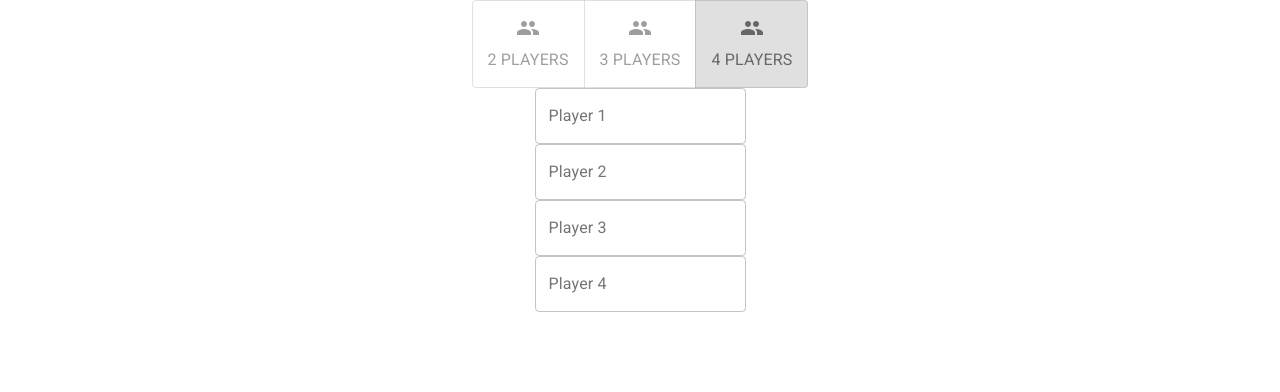
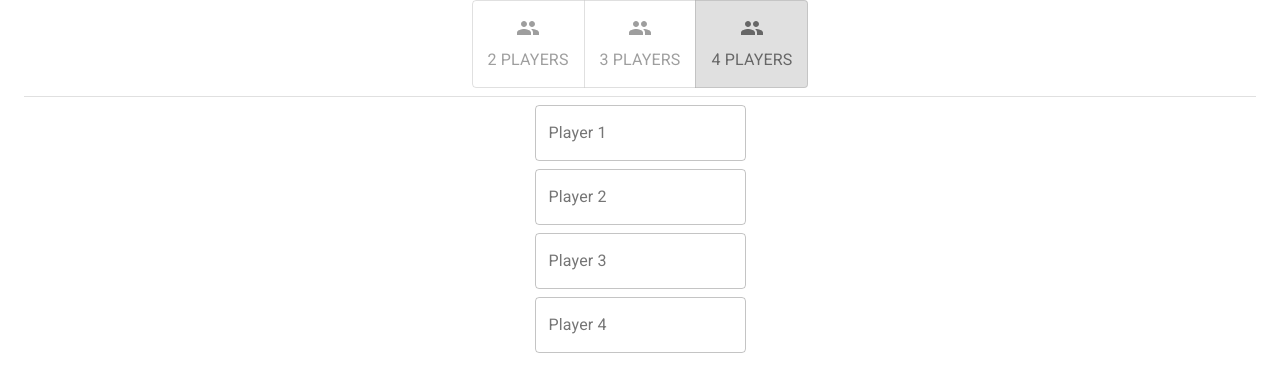
Before and after one commit to doms99/bela-block, a React (Create React App) app: page / in a window 1280 px wide. Shown: the top 392 px of the page. Built offline with nearby package versions, Linux system fonts and the light colour scheme.

Commit message:
added name fields and player count select

```diff
--- a/src/components/setup/PlayersSetup.tsx
+++ b/src/components/setup/PlayersSetup.tsx
@@ -1,17 +1,26 @@
 import { ToggleButton, ToggleButtonGroup } from '@material-ui/lab';
 import React, { useState } from 'react';
 import PeopleIcon from '@material-ui/icons/People';
-import { TextField, Typography } from '@material-ui/core';
+import { Container, Divider, TextField, Typography } from '@material-ui/core';
+import "../../styles/Setup.css";
+import { CSSProperties } from '@material-ui/styles';
+
+const verticalFlex: CSSProperties= {
+  display:' flex',
+  flexDirection: 'column',
+  alignItems: 'center'
+}
 
 const PlayersSetup = () => {
   const [playerCount, setPlayerCount] = useState<number | null>(4);
+  const [players, setPlayers] = useState<string[]>([]);
 
   const handleAlignment = (event: React.MouseEvent<HTMLElement>, newAlignment: number | null) => {
     setPlayerCount(newAlignment);
   };
 
   return (
-    <div style={{width: '100%', display: 'flex', flexDirection: 'column', alignItems: 'center'}}>
+    <Container style={verticalFlex}>
       <ToggleButtonGroup
         size="large"
         value={playerCount}
@@ -38,12 +47,14 @@ const PlayersSetup = () => {
           </div>
         </ToggleButton>
       </ToggleButtonGroup>
-      <form style={{width: '100%', display: 'flex', flexDirection: 'column', alignItems: 'center'}} noValidate autoComplete="off">
+      <Divider style={{width: '100%', marginTop: '0.5em'}} />
+      <form style={{...verticalFlex, marginTop: '0.5em'}} noValidate autoComplete="off">
         {Array.from(Array(playerCount).keys()).map(value => (
-          <TextField key={`Player ${value+1}`} id="outlined-basic" label={`Player ${value+1}`} variant="outlined" />
+          <TextField style={{marginTop: value ? '0.5em' : '0'}} key={`Player ${value+1}`} id="outlined-basic" label={`Player ${value+1}`} variant="outlined" />
         ))}
+
       </form>
-    </div>
+    </Container>
   );
 };
 
--- /dev/null
+++ b/src/styles/Setup.css
@@ -0,0 +1,14 @@
+.setup-container {
+  width: 100%;
+  display: flex !important;
+  flex-direction: column;
+  align-items: center;
+}
+
+.setup-container > * {
+  margin-top: 0.5em;
+}
+
+.setup-container > *:first-child {
+  margin-top: 0 !important;
+}
```
